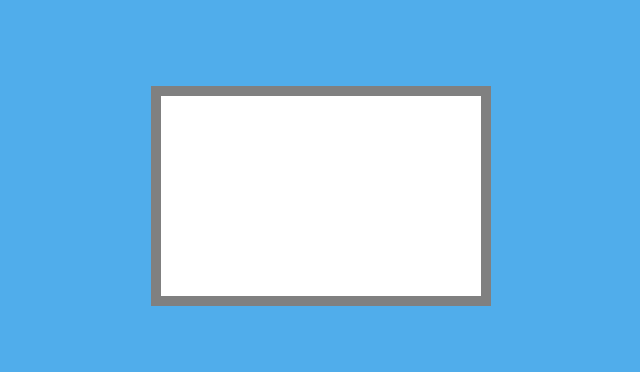
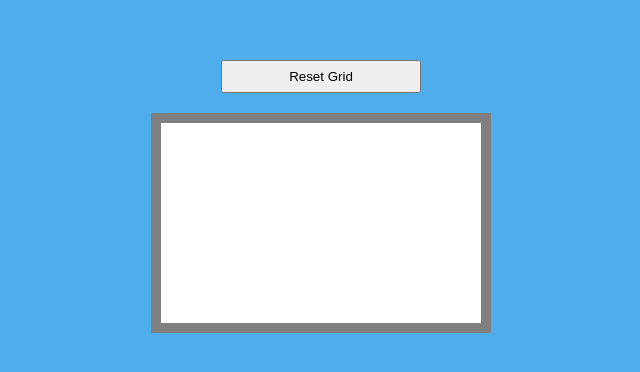
Before and after one commit to WaratchP/odin-project4-etchasketch, a plain HTML site: page index.html in a window 1280 px wide. Shown: the part 204-576 px from the top of the page, without its empty margins (319-959 px from the left). Drawn offline with Linux system fonts and the light colour scheme.

Commit message:
Add reset grid button.

```diff
--- a/main.js
+++ b/main.js
@@ -6,6 +6,12 @@ const gridHeight = resolution[1]/cellSize;
 
 const gridCell = [];
 const body = document.querySelector('body');
+
+const buttonReset = document.createElement('button');
+buttonReset.textContent = 'Reset Grid';
+buttonReset.classList.add('buttonReset');
+body.appendChild(buttonReset);
+
 const containerGrid = document.createElement('div');
 containerGrid.classList.add('containerGrid')
 body.appendChild(containerGrid);
--- a/style.css
+++ b/style.css
@@ -5,9 +5,12 @@
 
 body {
     background-color: #50ADEB;
-    display: grid;
+    display: flex;
+    flex-direction: column;
     justify-content: center;
     align-items: center;
+    align-content: center;
+    gap: 20px;
     width: 100vw;
     height: 100vh;
 }
@@ -18,6 +21,11 @@ body {
     background-color: white;
 }
 
+.buttonReset {
+    width: 200px;
+    padding: 7px;
+}
+
 .grid {
 }
 
```
